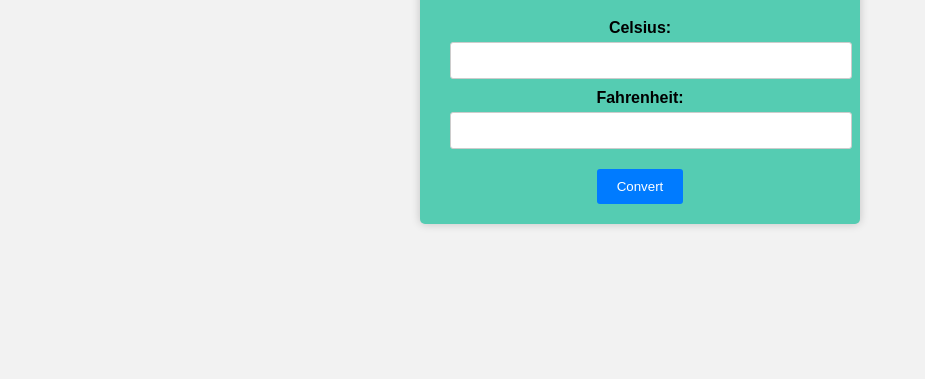
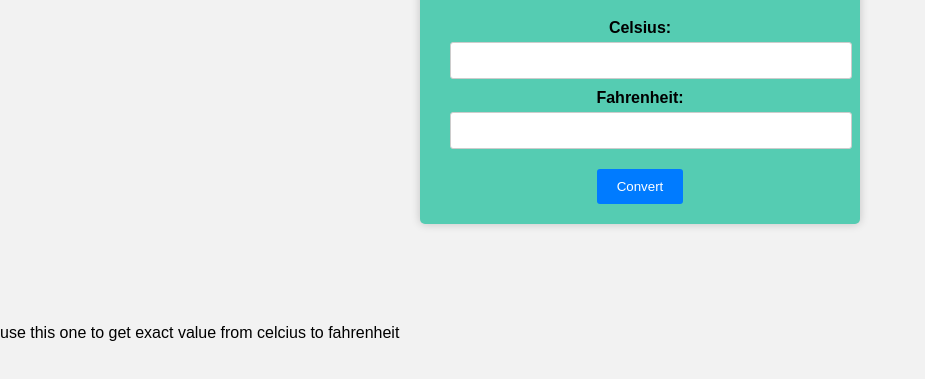
Before and after one commit to SOMNATH0904/Bharat-Intern, a plain HTML site: page Task 1 - Temperature Converter/index.html in a window 1280 px wide. Shown: the part 181-560 px from the top of the page, without its empty margins (0-925 px from the left). Drawn offline with Linux system fonts and the light colour scheme.

Commit message:
Update index.html

```diff
--- a/Task 1 - Temperature Converter/index.html
+++ b/Task 1 - Temperature Converter/index.html
@@ -19,7 +19,7 @@
         </div>
         <button id="convert">Convert</button>
     </div>
-
+     <div class="info">use this one to get exact value from celcius to fahrenheit</div>
     <script src="app.js"></script>
 </body>
 </html>
```
